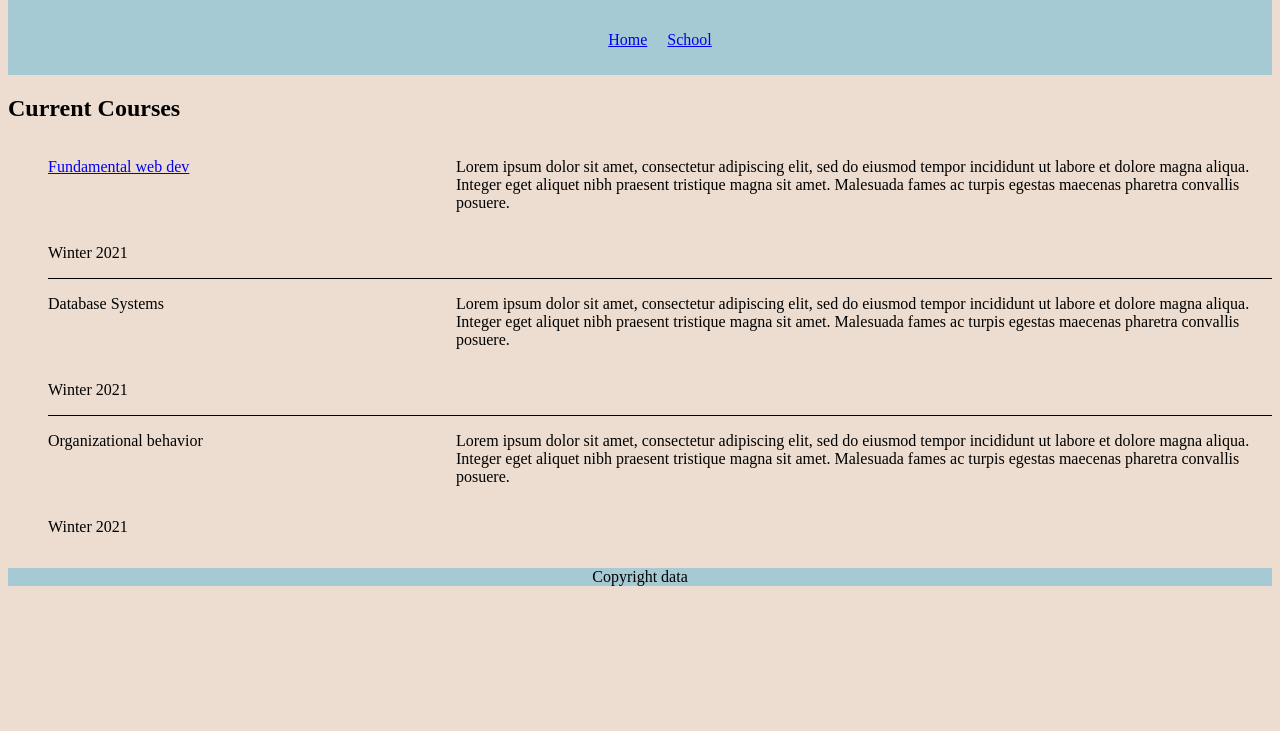
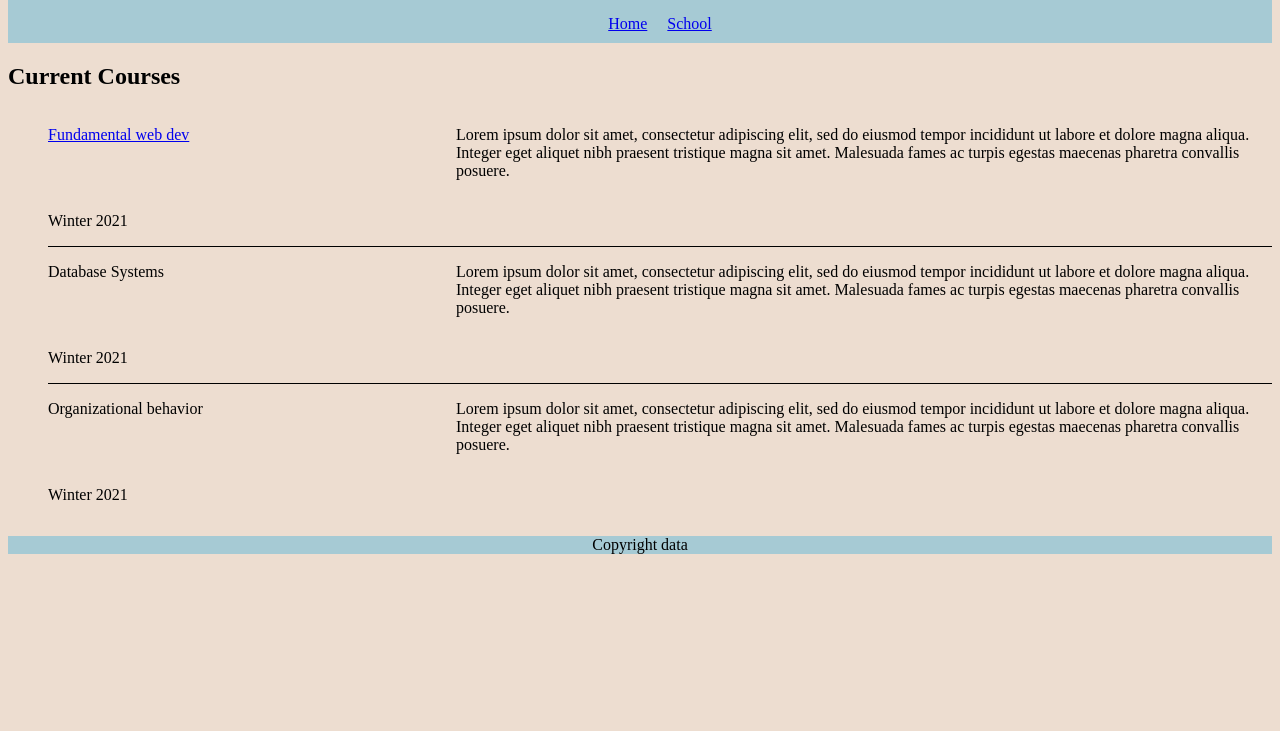
Before and after one commit to KagaSumi/Personal_Website, a plain HTML site: page misc/courses.html in a window 1280 px wide. Shown: the part 69-800 px from the top of the page. Drawn offline with Linux system fonts and the light colour scheme.

Commit message:
Fix spacing on nav flexbox

```diff
--- a/CSS/stylesheet.css
+++ b/CSS/stylesheet.css
@@ -27,8 +27,11 @@ section {
 nav ul{
   display: flex;
   flex-direction: column;
-  justify-content: space-between;
+  justify-content: center;;
   align-items: center;
+}
+nav ul li{
+  padding:5px;
 }
 
 article ul li{
--- a/misc/courses.html
+++ b/misc/courses.html
@@ -13,13 +13,13 @@
         <ul>
           <li>
             <a href="../index.html" title="Home" target="_self"
-              ><p>Home</p></a
+              >Home</a
             >
           </li>
 
           <li>
             <a href="school.html" title="School" target="_self"
-              ><p>School</p></a
+              >School</a
             >
           </li>
         </ul>
```
